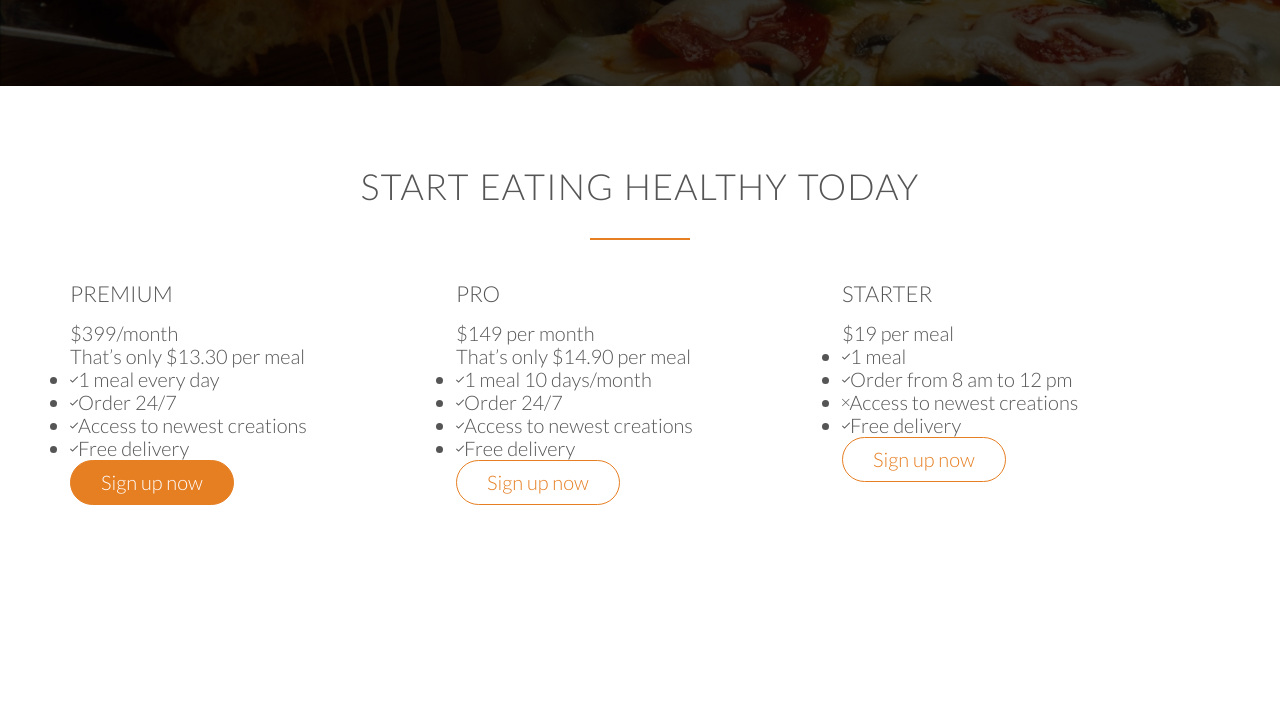
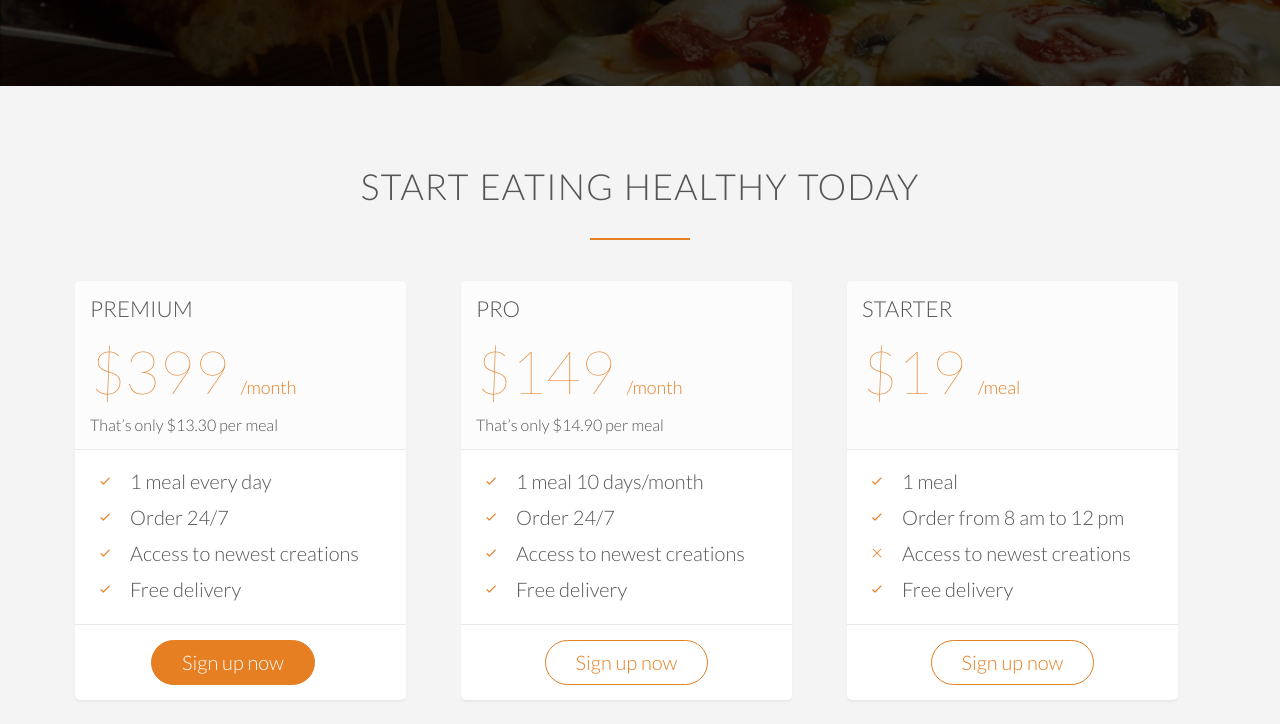
Before and after one commit to JoshuaMcEvoy/Omnifood, a plain HTML site: page index.html in a window 1280 px wide. Shown: the part 3844-4568 px from the top of the page. Before the commit the page ends 4440 px from the top, so only its background shows below. Drawn offline with Linux system fonts and the light colour scheme; files whose address does not match are found by name.

Commit message:
plans complete

```diff
--- a/index.html
+++ b/index.html
@@ -262,15 +262,15 @@
         <div class="plan-box">
           <div>
             <h3>Premium</h3>
-            <p class="plan-price">$399/month</p>
+            <p class="plan-price">$399 <span> /month </span></p>
             <p class="plan-price-meal">That’s only $13.30 per meal</p>
           </div>
           <div>
             <ul>
-              <li><i class="ion-ios-checkmark-empty"></i>1 meal every day</li>
-              <li><i class="ion-ios-checkmark-empty"></i>Order 24/7</li>
-              <li><i class="ion-ios-checkmark-empty"></i>Access to newest creations</li>
-              <li><i class="ion-ios-checkmark-empty"></i>Free delivery</li>
+              <li><i class="ion-ios-checkmark-empty icon-small"></i>1 meal every day</li>
+              <li><i class="ion-ios-checkmark-empty icon-small"></i>Order 24/7</li>
+              <li><i class="ion-ios-checkmark-empty icon-small"></i>Access to newest creations</li>
+              <li><i class="ion-ios-checkmark-empty icon-small"></i>Free delivery</li>
             </ul>
           </div>
           <div>
@@ -283,15 +283,15 @@
         <div class="plan-box">
           <div>
             <h3>Pro</h3>
-            <p class="plan-price">$149 per month</p>
+            <p class="plan-price">$149 <span> /month </span></p>
             <p class="plan-price-meal">That’s only $14.90 per meal</p>
           </div>
           <div>
             <ul>
-              <li><i class="ion-ios-checkmark-empty"></i>1 meal 10 days/month</li>
-              <li><i class="ion-ios-checkmark-empty"></i>Order 24/7</li>
-              <li><i class="ion-ios-checkmark-empty"></i>Access to newest creations</li>
-              <li><i class="ion-ios-checkmark-empty"></i>Free delivery</li>
+              <li><i class="ion-ios-checkmark-empty icon-small"></i>1 meal 10 days/month</li>
+              <li><i class="ion-ios-checkmark-empty icon-small"></i>Order 24/7</li>
+              <li><i class="ion-ios-checkmark-empty icon-small"></i>Access to newest creations</li>
+              <li><i class="ion-ios-checkmark-empty icon-small"></i>Free delivery</li>
             </ul>
           </div>
           <div>
@@ -304,15 +304,15 @@
         <div class="plan-box">
           <div>
             <h3>Starter</h3>
-            <p class="plan-price">$19 per meal</p>
-            <p class="plan-price-meal"></p>
+            <p class="plan-price">$19 <span> /meal </span></p>
+            <p class="plan-price-meal">&nbsp;</p>
           </div>
           <div>
             <ul>
-              <li><i class="ion-ios-checkmark-empty"></i>1 meal</li>
-              <li><i class="ion-ios-checkmark-empty"></i>Order from 8 am to 12 pm</li>
-              <li><i class="ion-ios-close-empty"></i>Access to newest creations</li>
-              <li><i class="ion-ios-checkmark-empty"></i>Free delivery</li>
+              <li><i class="ion-ios-checkmark-empty icon-small"></i>1 meal</li>
+              <li><i class="ion-ios-checkmark-empty icon-small"></i>Order from 8 am to 12 pm</li>
+              <li><i class="ion-ios-close-empty icon-small"></i>Access to newest creations</li>
+              <li><i class="ion-ios-checkmark-empty icon-small"></i>Free delivery</li>
             </ul>
           </div>
           <div>
--- a/resources/css/style.css
+++ b/resources/css/style.css
@@ -379,3 +379,59 @@ cite img {
   margin-right: 10px;
   vertical-align: middle;
 }
+
+/* ------------------------------- */
+/* PLANS */
+/* ------------------------------- */
+
+.section-plans {
+  background-color: #F4F4F4;
+}
+
+.plan-box {
+  background-color:  #FFF;
+  border-radius: 5px;
+  width: 90%;
+  margin-left: 5px;
+  box-shadow: 0 2px 2px #e8e8e8;
+}
+
+.plan-box div {
+  padding: 15px;
+  border-bottom: 1px solid #e8e8e8;
+}
+
+.plan-box div:first-child {
+  background-color: #fcfcfc;
+  border-top-left-radius: 5px;
+  border-top-right-radius: 5px;
+}
+
+.plan-box div:last-child {
+  text-align: center;
+  border: none;
+}
+
+.plan-price {
+  font-size: 300%;
+  margin-bottom: 10px;
+  font-weight: 100;
+  color: #e67e22;
+}
+
+.plan-price span {
+  font-size: 30%;
+  font-weight: 300;
+}
+
+.plan-price-meal {
+  font-size: 80%;
+}
+
+.plan-box ul {
+  list-style: none;
+}
+
+.plan-box ul li {
+  padding: 5px 0;
+}
```
